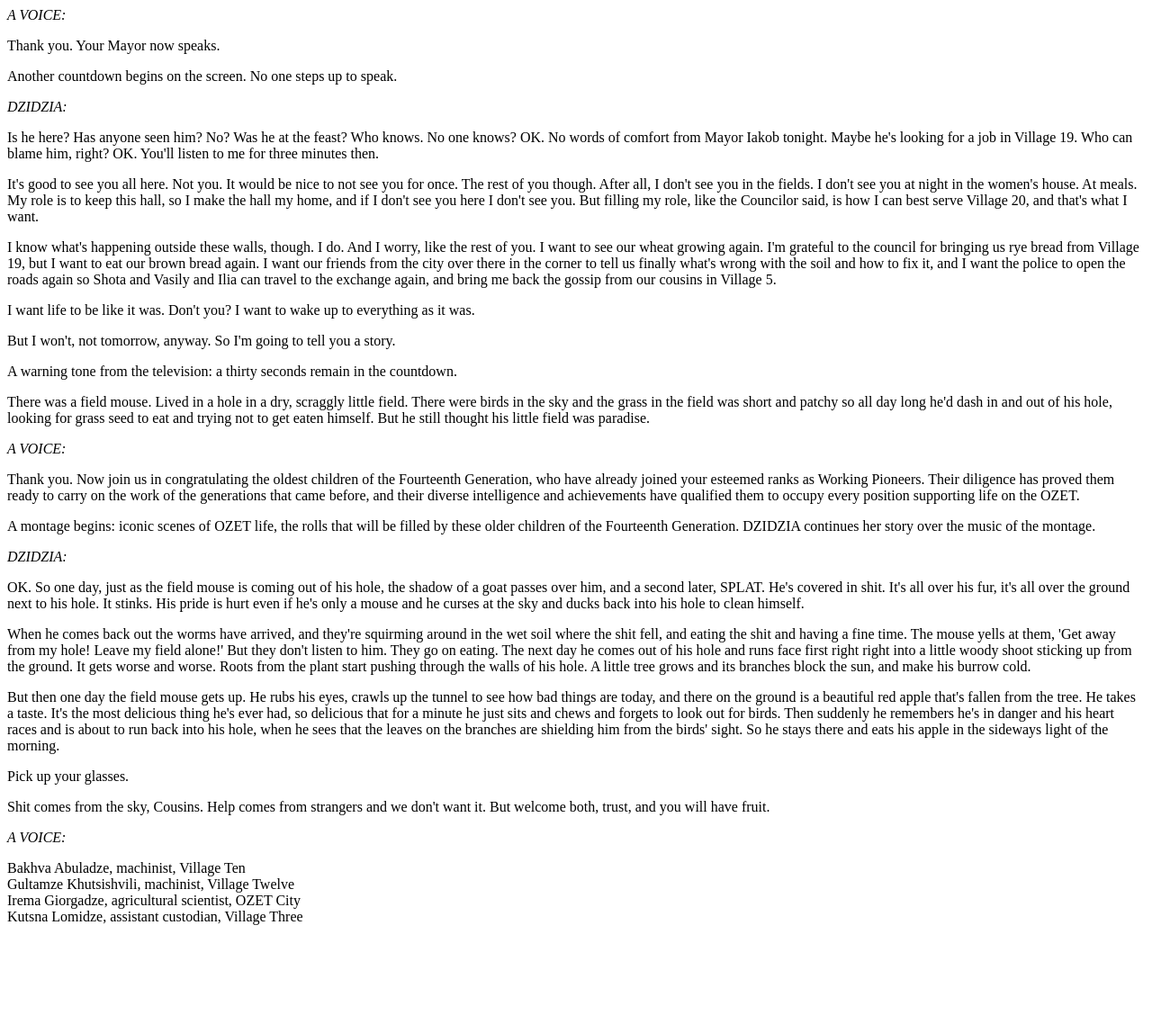
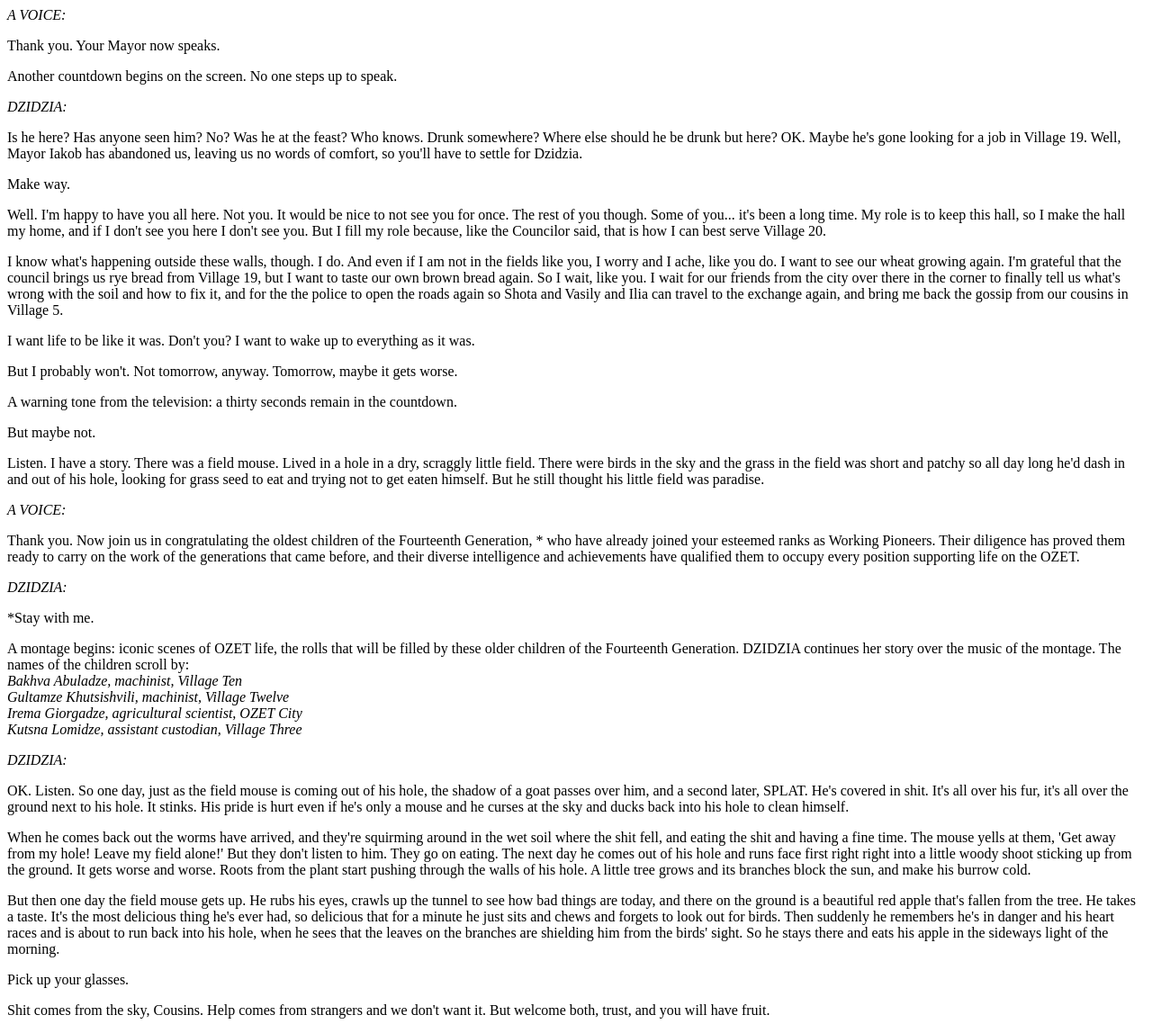
Before and after one commit to blumysden/ozet, a Django app: template templates/chv20/mayor.html in a window 1280 px wide. Shown: the whole page at 90% size. Before the commit the page ends 1028 px from the top, so only its background shows below. Run offline with Django 3.2, Linux system fonts and the light colour scheme; the template is opened without the code that fills it, so the values that code supplies are empty.

Commit message:
Adding more scenes to the playbook, and the hooks for the music player.

```diff
--- a/templates/chv20/mayor.html
+++ b/templates/chv20/mayor.html
@@ -7,27 +7,39 @@
 
 	<cite>DZIDZIA:</cite>
 
-	<p>Is he here?  Has anyone seen him?  No?  Was he at the feast?  Who knows.  No one knows?  OK.  No words of comfort from Mayor Iakob tonight.  Maybe he's looking for a job in Village 19.  Who can blame him, right?  OK.  You'll listen to me for three minutes then.</p>
+	<p>Is he here?  Has anyone seen him?  No?  Was he at the feast?  Who knows.  Drunk somewhere?  Where else should he be drunk but here?  OK.  Maybe he's gone looking for a job in Village 19.  Well, Mayor Iakob has abandoned us, leaving us no words of comfort, so you'll have to settle for Dzidzia.</p>
 
-<p>It's good to see you all here.  Not you.  It would be nice to not see you for once.  The rest of you though.  After all, I don't see you in the fields.  I don't see you at night in the women's house.  At meals.  My role is to keep this hall, so I make the hall my home, and if I don't see you here I don't see you.  But filling my role, like the Councilor said, is how I can best serve Village 20, and that's what I want.</p>
+	<p>Make way.</p>
 
-<p>I know what's happening outside these walls, though.  I do.  And I worry, like the rest of you.  I want to see our wheat growing again.  I'm grateful to the council for bringing us rye bread from Village 19, but I want to eat our brown bread again.  I want our friends from the city over there in the corner to tell us finally what's wrong with the soil and how to fix it, and I want the police to open the roads again so Shota and Vasily and Ilia can travel to the exchange again, and bring me back the gossip from our cousins in Village 5.</p>
+	<p>Well.  I'm happy to have you all here.  Not you.  It would be nice to not see you for once.  The rest of you though.  Some of you... it's been a long time.  My role is to keep this hall, so I make the hall my home, and if I don't see you here I don't see you.  But I fill my role because, like the Councilor said, that is how I can best serve Village 20.</p>
+
+	<p>I know what's happening outside these walls, though.  I do.  And even if I am not in the fields like you, I worry and I ache, like you do.  I want to see our wheat growing again.  I'm grateful that the council brings us rye bread from Village 19, but I want to taste our own brown bread again.  So I wait, like you.  I wait for our friends from the city over there in the corner to finally tell us what's wrong with the soil and how to fix it, and for the the police to open the roads again so Shota and Vasily and Ilia can travel to the exchange again, and bring me back the gossip from our cousins in Village 5.</p>
 
 	<p>I want life to be like it was. Don't you?  I want to wake up to everything as it was.</p>
 
-<p>But I won't, not tomorrow, anyway.  So I'm going to tell you a story.</p>
+	<p>But I probably won't. Not tomorrow, anyway.  Tomorrow, maybe it gets worse.</p>
 
 	<p class="directions">A warning tone from the television: a thirty seconds remain in the countdown.</p>
 
-<p>There was a field mouse.  Lived in a hole in a dry, scraggly little field.  There were birds in the sky and the grass in the field was short and patchy so all day long he'd dash in and out of his hole, looking for grass seed to eat and trying not to get eaten himself. But he still thought his little field was paradise.</p>
+	<p>But maybe not.</p>
+
+	<p>Listen.  I have a story.  There was a field mouse.  Lived in a hole in a dry, scraggly little field.  There were birds in the sky and the grass in the field was short and patchy so all day long he'd dash in and out of his hole, looking for grass seed to eat and trying not to get eaten himself. But he still thought his little field was paradise.</p>
 
 	<cite>A VOICE:</cite>
-<p>Thank you.  Now join us in congratulating the oldest children of the Fourteenth Generation, who have already joined your esteemed ranks as Working Pioneers.  Their diligence has proved them ready to carry on the work of the generations that came before, and their diverse intelligence and achievements have qualified them to occupy every position supporting life on the OZET.</p>
-
-<p class="directions">A montage begins: iconic scenes of OZET life, the rolls that will be filled by these older children of the Fourteenth Generation.  DZIDZIA continues her story over the music of the montage.</p>
+	<p>Thank you.  Now join us in congratulating the oldest children of the Fourteenth Generation, * who have already joined your esteemed ranks as Working Pioneers.  Their diligence has proved them ready to carry on the work of the generations that came before, and their diverse intelligence and achievements have qualified them to occupy every position supporting life on the OZET.</p>
 
 	<cite>DZIDZIA:</cite>
-<p>OK.  So one day, just as the field mouse is coming out of his hole, the shadow of a goat passes over him, and a second later, SPLAT.  He's covered in shit.  It's all over his fur, it's all over the ground next to his hole.  It stinks.  His pride is hurt even if he's only a mouse and he curses at the sky and ducks back into his hole to clean himself.</p>
+	<p>*Stay with me.</p>
+
+	<p class="directions">A montage begins: iconic scenes of OZET life, the rolls that will be filled by these older children of the Fourteenth Generation.  DZIDZIA continues her story over the music of the montage.  The names of the children scroll by:<br>
+		<em>Bakhva Abuladze, machinist, Village Ten<br>
+		Gultamze Khutsishvili, machinist, Village Twelve<br>
+		Irema Giorgadze, agricultural scientist, OZET City<br>
+		Kutsna Lomidze, assistant custodian, Village Three</em>
+	</p>
+
+	<cite>DZIDZIA:</cite>
+	<p>OK.  Listen.  So one day, just as the field mouse is coming out of his hole, the shadow of a goat passes over him, and a second later, SPLAT.  He's covered in shit.  It's all over his fur, it's all over the ground next to his hole.  It stinks.  His pride is hurt even if he's only a mouse and he curses at the sky and ducks back into his hole to clean himself.</p>
 
 	<p>When he comes back out the worms have arrived, and they're squirming around in the wet soil where the shit fell, and eating the shit and having a fine time.  The mouse yells at them, 'Get away from my hole!  Leave my field alone!'  But they don't listen to him.  They go on eating.  The next day he comes out of his hole and runs face first right right into a little woody shoot sticking up from the ground.  It gets worse and worse.  Roots from the plant start pushing through the walls of his hole.  A little tree grows and its branches block the sun, and make his burrow cold.</p>
 
@@ -37,10 +49,4 @@
 
 	<p>Shit comes from the sky, Cousins.  Help comes from strangers and we don't want it.  But welcome both, trust, and you will have fruit.</p>
 
-<cite>A VOICE:</cite>
-<p>Bakhva Abuladze, machinist, Village Ten<br>
-Gultamze Khutsishvili, machinist, Village Twelve<br>
-Irema Giorgadze, agricultural scientist, OZET City<br>
-Kutsna Lomidze, assistant custodian, Village Three</p>
-
 </article>
--- a/templates/chv20/ode.html
+++ b/templates/chv20/ode.html
@@ -5,6 +5,8 @@
 	<p>Thank you.  Your village band now joins us in playing An Ode to Our Travellers of the Constellations, composed by Pavle Bugadze in the Seventh Generation.</p>
 
 	<p class="directions">The music of the ode begins in the broadcast, but the tavern band quickly joins in.   The BAND LEADER comes to the stage and leads the call-and-response of the song.</p>
+
+	<p class="song">Listen to <a href="Constellations-nov11.mp3">An Ode to Our Travellers of the Constellations</a></p>
 
 	<cite>BAND LEADER:</cite>
 	<p>Today a glint of ice<br>
--- /dev/null
+++ b/templates/chv20/response.html
@@ -0,0 +1,5 @@
+<article>
+
+	<p class="directions">Under the voices of the SUBVERSIVES, the TRUMPET PLAYER and the DUMMER begin playing.  As their noise rises the lights shift, the voices of the subversives stop morph into pure sound, and their images freeze on the televisions</p>
+
+</article>
```
Also changed, not shown: chv20/views.py (+12 -0 lines), templates/chv20/jplayer_blue.html (added, +40 -0 lines), templates/chv20/playbook.html (+8 -5 lines), templates/chv20/subversives.html (added, +43 -0 lines), templates/chv20/when_my_children.html (added, +27 -0 lines). Lines whose indentation alone changed are shown as unchanged.
